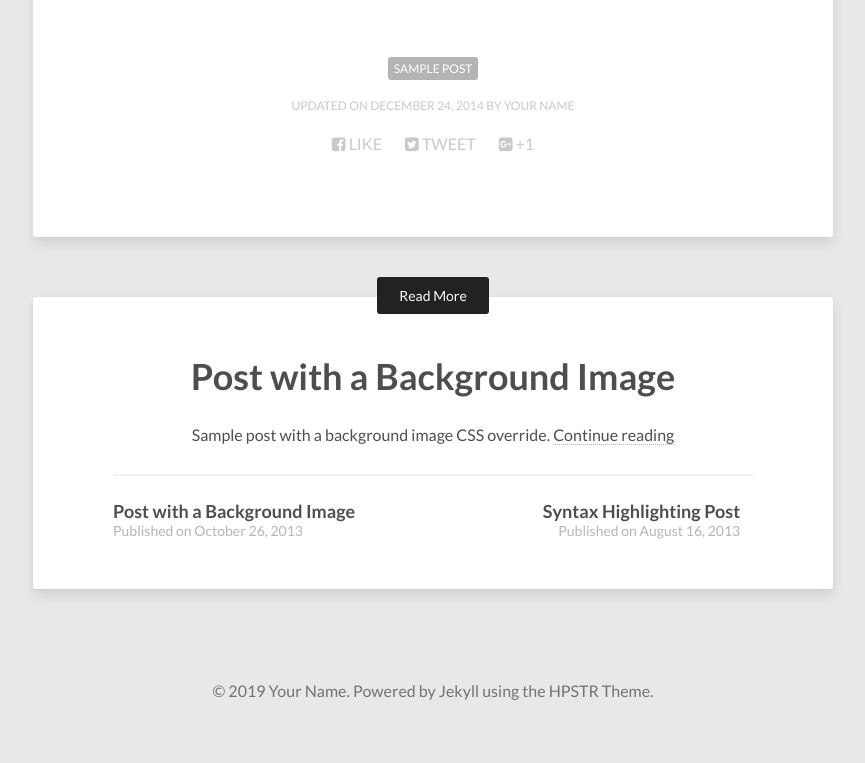
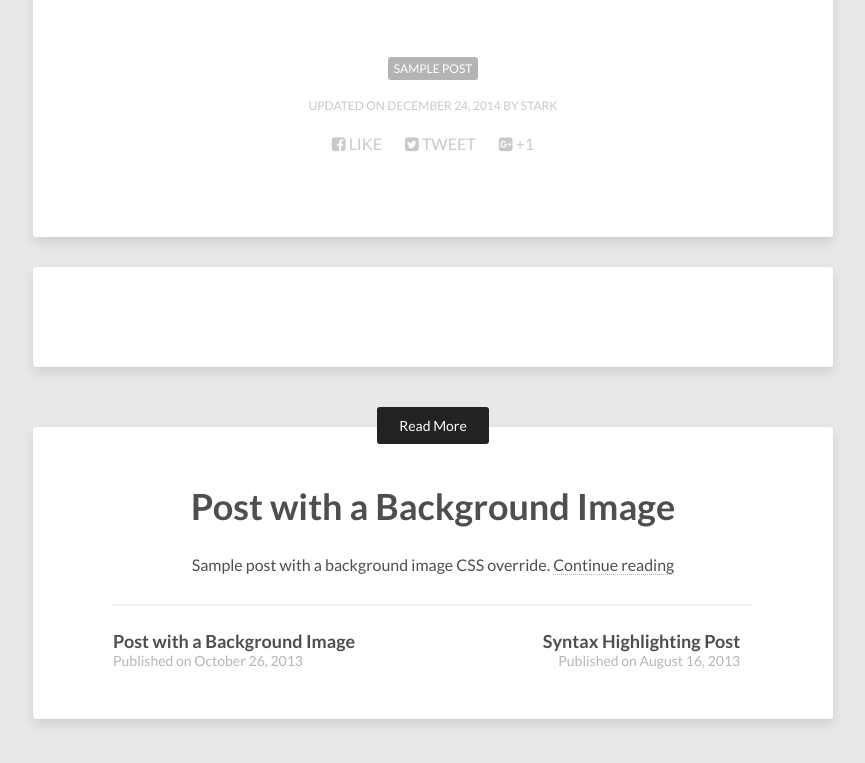
Before and after one commit to SnistAheads/writecode, a Jekyll site: the page built from _posts/2011-03-10-sample-post.md, in a window 1280 px wide and 1400 px high, scrolled down 3209 px, cut to the strip 519-1322 px from the top of the window. Shown: the top 763 px of the strip, without its empty margins (207-1072 px from the left). Built offline with Jekyll 4.4.1, drawn with Linux system fonts in a browser that asks for light colours; nearby versions of some CDN libraries; comment, search, counter and statistics services are not loaded; before the commit the page ends 4460 px from its top, so only the background shows below that; some of the changed text lies outside the part shown.

Commit message:
Update _config.yml

```diff
--- a/_config.yml
+++ b/_config.yml
@@ -1,6 +1,6 @@
 title:            Wrighte Code
 description:      Learb and practice the right code here.
-disqus_shortname:
+disqus_shortname: wrighte-code
 reading_time:     true
 words_per_minute: 200
 # Your site's domain goes here (eg: https://mmistakes.github.io, http://yourdomain.com, etc)
@@ -9,7 +9,7 @@
 
 # Owner/author information
 owner:
-  name:           Your Name
+  name:           Stark
   avatar:         avatar.jpg
   bio:            "Your bio goes here. It shouldn't be super long but a good sentence or two should suffice."
   email:          you@email.com
```
